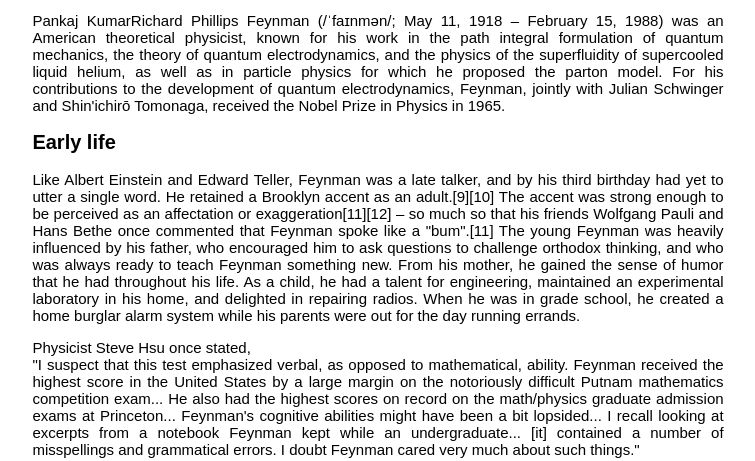
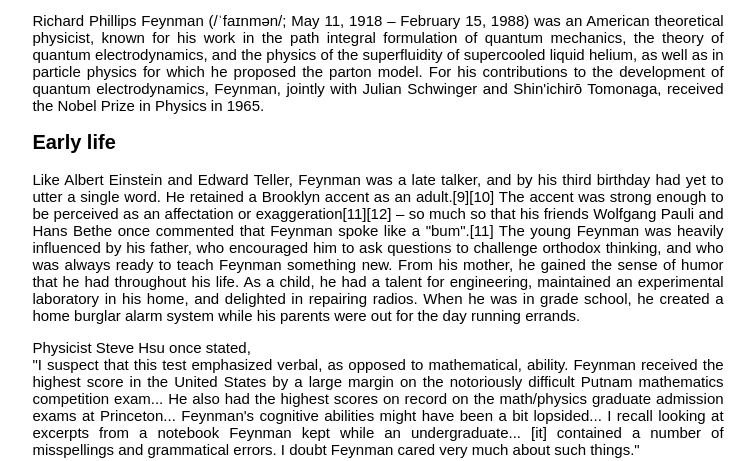
Before and after one commit to 0pankajkumar/TributePage, a plain HTML site: page index.html in a window 1280 px wide. Shown: the part 380-841 px from the top of the page, without its empty margins (262-1017 px from the left). Drawn offline with Linux system fonts and the light colour scheme; a web font is replaced by a local one.

Commit message:
testing git2

```diff
--- a/index.html
+++ b/index.html
@@ -12,7 +12,7 @@
     <div id="img-caption">In one of his signature poses</div>
   </div>
   <div id="tribute-info">
-    <p>Pankaj KumarRichard Phillips Feynman (/ˈfaɪnmən/; May 11, 1918 – February 15, 1988) was an American theoretical physicist, known for his work in the path integral formulation of quantum mechanics, the theory of quantum electrodynamics, and the physics of the superfluidity of supercooled liquid helium, as well as in particle physics for which he proposed the parton model. For his contributions to the development of quantum electrodynamics, Feynman, jointly with Julian Schwinger and Shin'ichirō Tomonaga, received the Nobel Prize in Physics in 1965.</p>
+    <p>Richard Phillips Feynman (/ˈfaɪnmən/; May 11, 1918 – February 15, 1988) was an American theoretical physicist, known for his work in the path integral formulation of quantum mechanics, the theory of quantum electrodynamics, and the physics of the superfluidity of supercooled liquid helium, as well as in particle physics for which he proposed the parton model. For his contributions to the development of quantum electrodynamics, Feynman, jointly with Julian Schwinger and Shin'ichirō Tomonaga, received the Nobel Prize in Physics in 1965.</p>
     <h2>Early life</h2>
     <p>Like Albert Einstein and Edward Teller, Feynman was a late talker, and by his third birthday had yet to utter a single word. He retained a Brooklyn accent as an adult.[9][10] The accent was strong enough to be perceived as an affectation or exaggeration[11][12] – so much so that his friends Wolfgang Pauli and Hans Bethe once commented that Feynman spoke like a "bum".[11] The young Feynman was heavily influenced by his father, who encouraged him to ask questions to challenge orthodox thinking, and who was always ready to teach Feynman something new. From his mother, he gained the sense of humor that he had throughout his life. As a child, he had a talent for engineering, maintained an experimental laboratory in his home, and delighted in repairing radios. When he was in grade school, he created a home burglar alarm system while his parents were out for the day running errands.</p>
 
```
